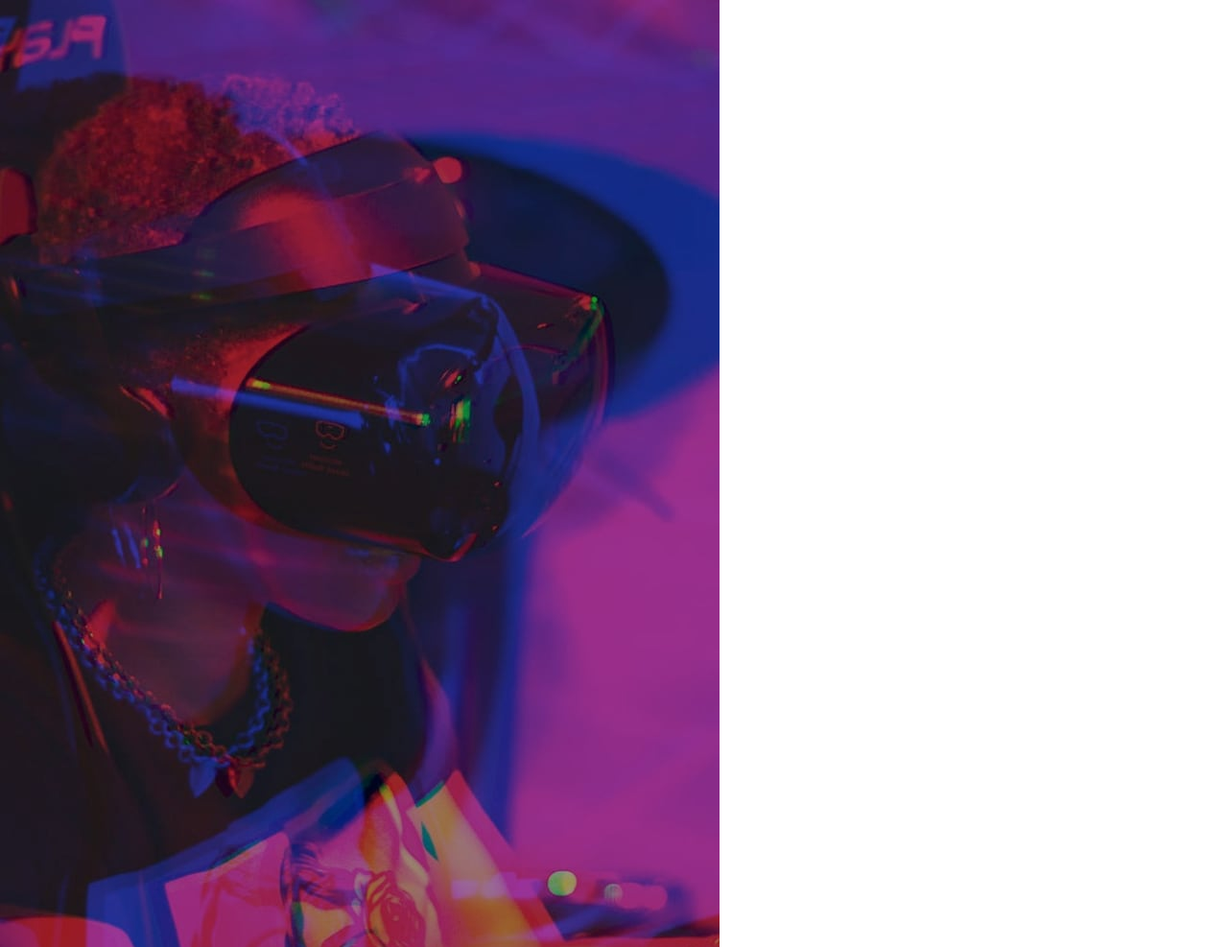
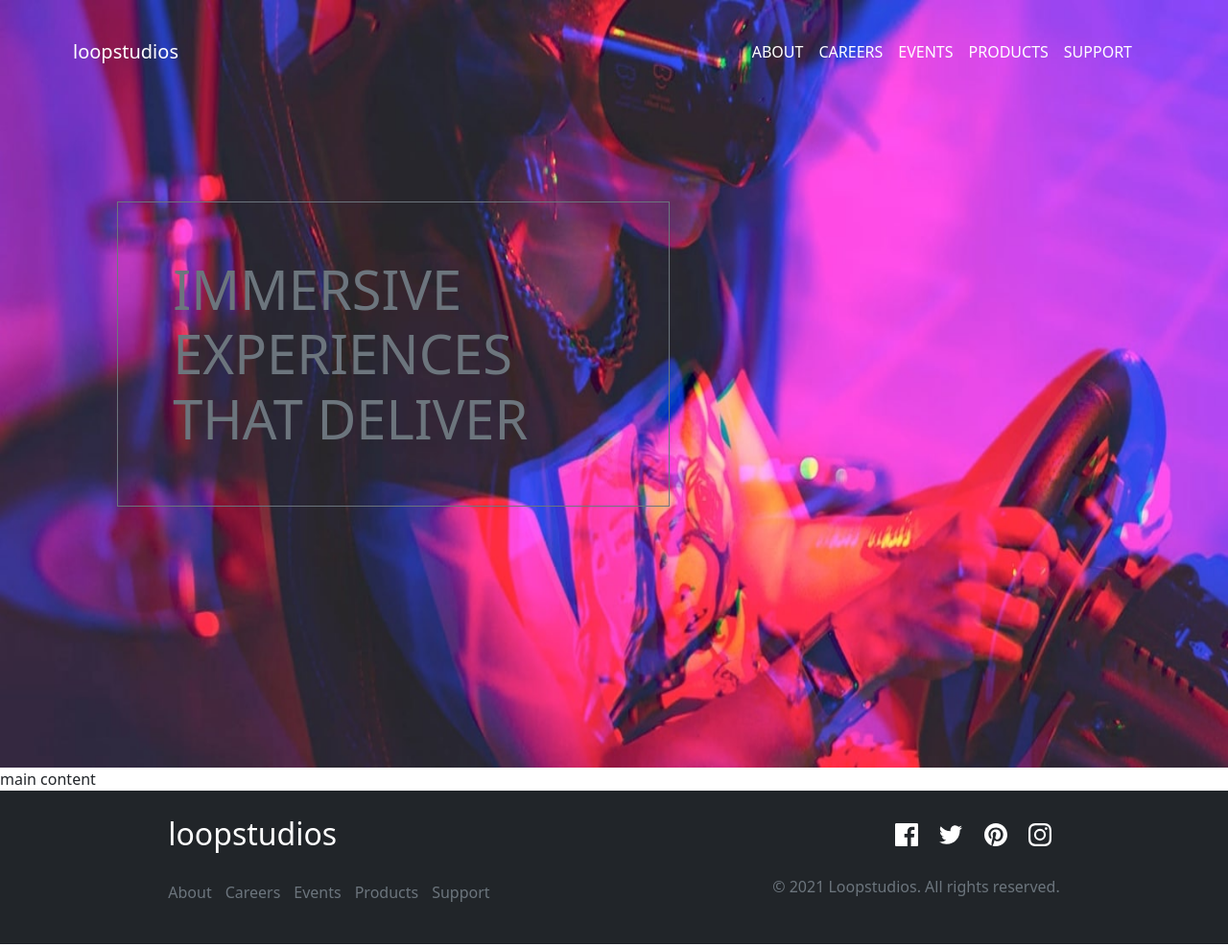
Before and after one commit to ROR2022/extra2-maquetado, a plain HTML site: page src/index.html in a window 1280 px wide. Shown: the top 987 px of the page at 96% size. Drawn offline with nearby package versions, Linux system fonts and the light colour scheme.

Commit message:
footer listo

```diff
--- a/src/index.html
+++ b/src/index.html
@@ -20,45 +20,118 @@
   </head>
   <body>
     <header class="vw-100 vh-100 position-relative">
-      <img class="header__img--hero"src="../img/mobile/image-hero.jpg" alt="">
+      <img
+        class="header__img--heroMobile"
+        src="../img/mobile/image-hero.jpg"
+        alt="image-hero"
+      />
+      <img
+        class="header__img--heroDesktop d-none d-lg-block"
+        src="../img/desktop/image-hero.jpg"
+        alt="image-hero"
+      />
 
-      <div class="container position-absolute">
+      <div class="header__nav--container container-fluid">
+        <nav class="navbar navbar-expand-lg navbar-light bg-transparent">
+          <div class="container-fluid">
+            <a class="navbar-brand text-white" href="#">loopstudios</a>
+            <button
+              class="navbar-toggler border-0"
+              type="button"
+              data-bs-toggle="offcanvas"
+              data-bs-target="#offcanvasNavbar"
+              aria-controls="offcanvasNavbar"
+            >
+              <img class="border-0" src="../img/icon-hamburger.svg" alt="icon-hamburger" />
 
-        <nav class="navbar navbar-expand-sm navbar-light bg-transparent text-white">
-            <div class="container">
-            <a class="navbar-brand" href="#">Navbar</a>
-            <button class="navbar-toggler d-lg-none" type="button" data-bs-toggle="collapse" data-bs-target="#collapsibleNavId" aria-controls="collapsibleNavId"
-              aria-expanded="false" aria-label="Toggle navigation">
-              <span class="navbar-toggler-icon"></span>
             </button>
-            <div class="collapse navbar-collapse" id="collapsibleNavId">
-              <ul class="navbar-nav me-auto mt-2 mt-lg-0">
+            <div
+              class="offcanvas offcanvas-end w-75 bg-black text-white"
+              tabindex="-1"
+              id="offcanvasNavbar"
+              aria-labelledby="offcanvasNavbarLabel"
+            >
+              <div class="offcanvas-header">
+                <h5 class="offcanvas-title" id="offcanvasNavbarLabel">
+                  loopstudios
+                </h5>
+                <button
+                  type="button"
+                  class="btn btn-close bg-white btn-outline-secondary"
+                  data-bs-dismiss="offcanvas"
+                  aria-label="Close"
+                ></button>
+              </div>
+              <div class="offcanvas-body">
+                <ul class="navbar-nav justify-content-center h-75 flex-grow-1 pe-3 justify-content-lg-end">
                   <li class="nav-item">
-                  <a class="nav-link active" href="#" aria-current="page">Home <span class="visually-hidden">(current)</span></a>
+                    <a
+                      class="nav-link text-white btn btn-outline-secondary text-start border-0 text-uppercase"
+                      href="#"
+                      >About</a>
+
                   </li>
                   <li class="nav-item">
-                  <a class="nav-link" href="#">Link</a>
+                    <a
+                      class="nav-link text-white btn btn-outline-secondary text-start border-0 text-uppercase"
+                      href="#"
+                      >Careers</a
+                    >
                   </li>
-                <li class="nav-item dropdown">
-                  <a class="nav-link dropdown-toggle" href="#" id="dropdownId" data-bs-toggle="dropdown" aria-haspopup="true" aria-expanded="false">Dropdown</a>
-                  <div class="dropdown-menu" aria-labelledby="dropdownId">
-                    <a class="dropdown-item" href="#">Action 1</a>
-                    <a class="dropdown-item" href="#">Action 2</a>
-                  </div>
+                  <li class="nav-item">
+                    <a
+                      class="nav-link text-white btn btn-outline-secondary text-start border-0 text-uppercase"
+                      href="#"
+                      >Events</a
+                    >
+                  </li>
+                  <li class="nav-item">
+                    <a
+                      class="nav-link text-white btn btn-outline-secondary text-start border-0 text-uppercase"
+                      href="#"
+                      >Products</a
+                    >
+                  </li>
+                  <li class="nav-item">
+                    <a
+                      class="nav-link text-white btn btn-outline-secondary text-start border-0 text-uppercase"
+                      href="#"
+                      >Support</a
+                    >
                   </li>
                 </ul>
-              <form class="d-flex my-2 my-lg-0">
-                <input class="form-control me-sm-2" type="text" placeholder="Search">
-                <button class="btn btn-outline-success my-2 my-sm-0" type="submit">Search</button>
-              </form>
+              </div>
             </div>
           </div>
         </nav>
-
+        <h1 class="header__container--title display-4 text-secondary border border-secondary text-uppercase text-lighter"> Immersive experiences that deliver</h1>
       </div>
     </header>
+
     <main>main content</main>
-    <footer>footer</footer>
+
+    <footer class="bg-dark text-white">
+      <div>
+      <h2>loopstudios</h2>
+      <ul class="ps-0 text-secondary">
+        <li>About</li>
+        <li>Careers</li>
+        <li>Events</li>
+        <li>Products</li>
+        <li>Support</li>
+      </ul>
+    </div>
+      <div>
+      <div class="footer__icons">
+        <img src="../img/icon-facebook.svg" alt="icon-facebook">
+        <img src="../img/icon-twitter.svg" alt="icon-twitter">
+        <img src="../img/icon-pinterest.svg" alt="icon-pinterest">
+        <img src="../img/icon-instagram.svg" alt="icon-instagram">
+      </div>
+      <p class="text-secondary">© 2021 Loopstudios. All rights reserved.</p>
+    </div>
+    </footer>
+
     <script
       src="https://cdn.jsdelivr.net/npm/bootstrap@5.2.3/dist/js/bootstrap.bundle.min.js"
       integrity="sha384-kenU1KFdBIe4zVF0s0G1M5b4hcpxyD9F7jL+jjXkk+Q2h455rYXK/7HAuoJl+0I4"
--- a/style/_basic.scss
+++ b/style/_basic.scss
@@ -2,3 +2,7 @@
   margin: 0;
   padding: 0;
 }
+
+li{
+  list-style: none;
+}
--- a/style/footer/_footer_desktop.scss
+++ b/style/footer/_footer_desktop.scss
@@ -0,0 +1,28 @@
+footer{
+  position: relative;
+  width: 100vw;
+  height: 20vh;
+  display: flex;
+  flex-direction: row;
+  align-items: center;
+  justify-content: space-around;
+  ul{
+    display: flex;
+    li{
+      width: 100%;
+      text-align: center;
+      margin-right: 5%;
+      margin-top: 8%;
+    }
+  }
+  .footer__icons{
+    width: 100%;
+    margin-bottom: 10%;
+    text-align: end;
+    img{
+      margin: 0 3%;
+    }
+
+  }
+
+}
--- a/style/footer/_footer_mobile.scss
+++ b/style/footer/_footer_mobile.scss
@@ -0,0 +1,24 @@
+footer{
+  position: relative;
+  width: 100vw;
+  height: 80vh;
+  display: flex;
+  flex-direction: column;
+  align-items: center;
+  justify-content: space-around;
+  ul{
+    li{
+      width: 100%;
+      text-align: center;
+      margin-top: 10%;
+    }
+  }
+  .footer__icons{
+    width: 100%;
+    text-align: center;
+    img{
+      margin: 0 3%;
+    }
+  }
+
+}
--- a/style/header/_header_desktop.scss
+++ b/style/header/_header_desktop.scss
@@ -0,0 +1,29 @@
+.header__img--heroMobile{
+  display: none;
+  position: absolute;
+  z-index: -1000;
+}
+
+.header__img--heroDesktop{
+  position: absolute;
+  width: 100%;
+  height: 100%;
+  z-index: -1000;
+}
+
+.header__nav--container{
+  position: absolute;
+  padding: 0 5%;
+  margin-top: 2%;
+  z-index: 1000;
+  top: 0;
+  left: 0;
+}
+
+.header__container--title{
+  position: relative;
+  width: 50%;
+  padding: 5%;
+  top: 10vw;
+  left: 5%;
+}
--- a/style/header/_header_mobile.scss
+++ b/style/header/_header_mobile.scss
@@ -1,5 +1,22 @@
 
-.header__img--hero{
+.header__img--heroMobile{
   position: absolute;
+  width: 100vw;
+  height: 100vh;
   z-index: -1000;
 }
+
+.header__nav--container{
+  position: absolute;
+  z-index: 1000;
+  top: 0;
+  left: 0;
+}
+
+.header__container--title{
+  position: relative;
+  width: 85%;
+  padding: 5%;
+  top: 40vw;
+  left: 5%;
+}
```
Also changed, not shown: style/style.css, 1 other file. Lines whose indentation alone changed are shown as unchanged.
